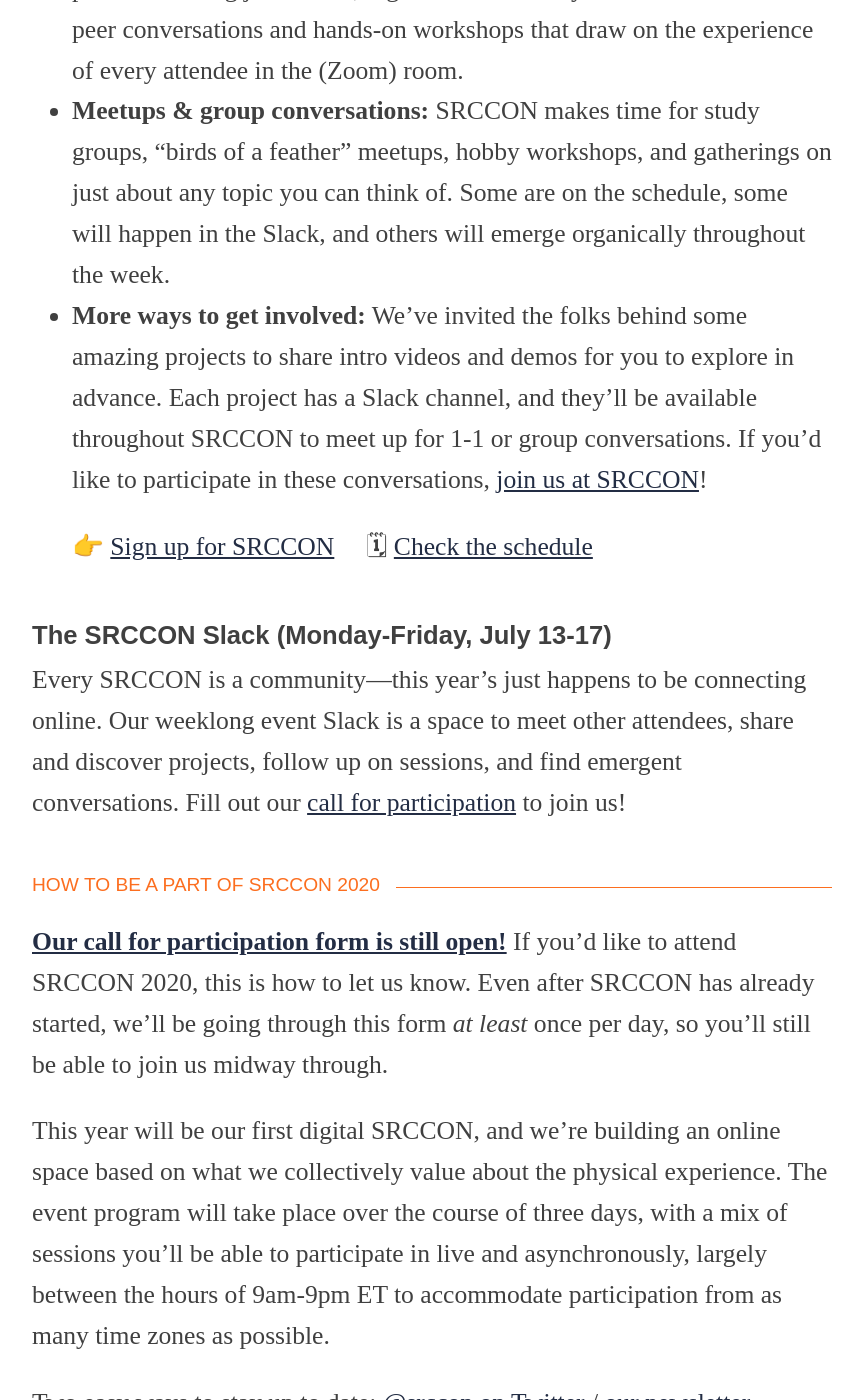
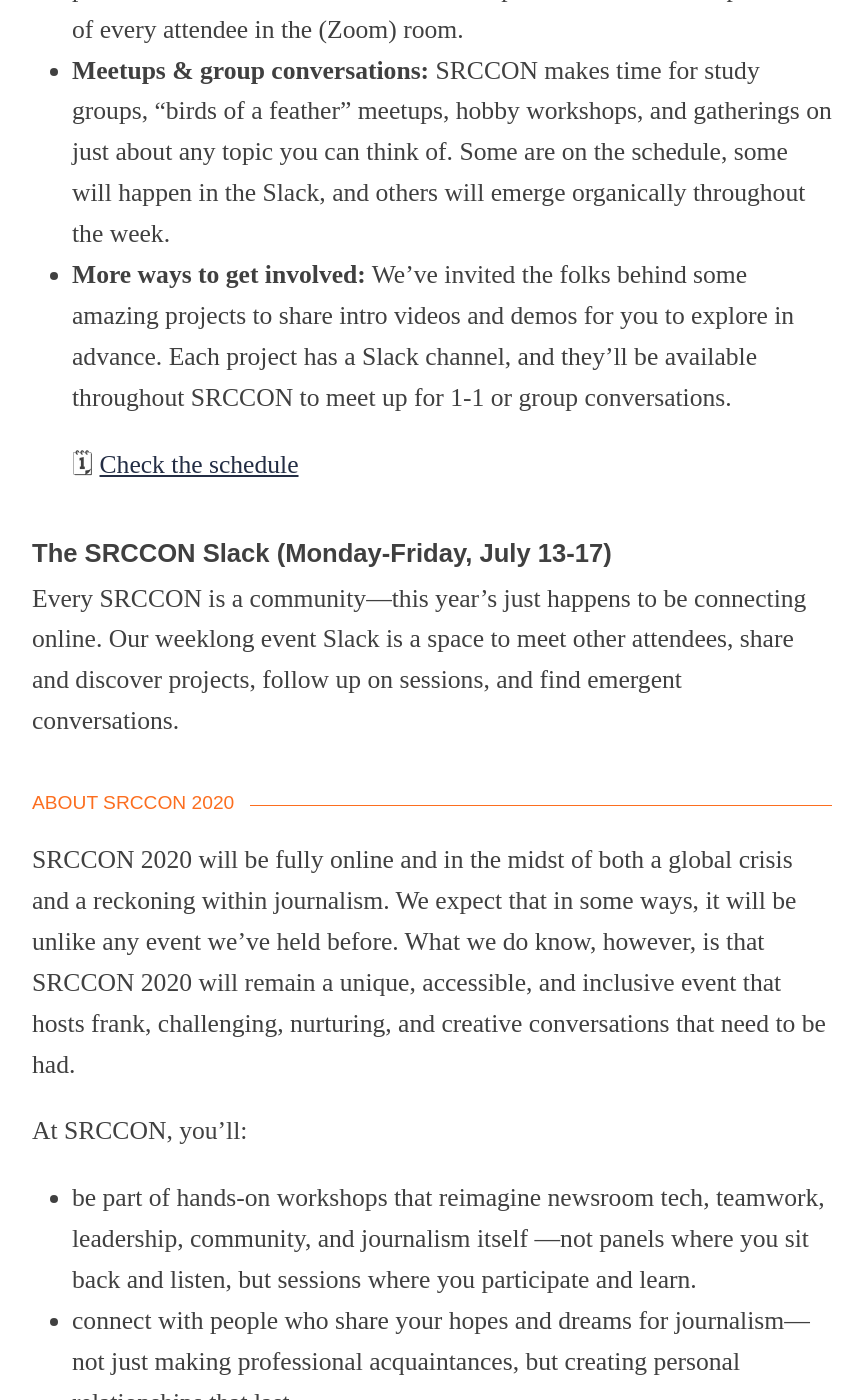
Before and after one commit to OpenNews/srccon-2020, a Jekyll site: the page built from homepage.md, in a window 1280 px wide and 1400 px high, scrolled down 1398 px. Shown: the whole window, without its empty margins (208-1071 px from the left). Built offline with Jekyll 4.4.1, drawn with Linux system fonts in a browser that asks for light colours; some web fonts are replaced; our own code applies the rules of GitHub Pages for plain Markdown files; some of the changed text lies outside the part shown.

Commit message:
removing CFP link

```diff
--- a/homepage.md
+++ b/homepage.md
@@ -8,33 +8,32 @@
 **[Check out the schedule for SRCCON 2020!](/schedule)**
 
 * **Registered attendees:** You can start participating right now. [All the sign-in links are here on Eventbrite](https://2020.srccon.org/signin).
-* **Want to join us?** [It's not too late](/participation/form).
 
-Here's our program for the week, and how you can still get involved.
+Here's our program for the week:
 
 #### The Program (Wednesday-Friday, July 15-17)
 
 * **Talks:** The six talks on our program this year create a common foundation to build on during conversations throughout the week. SRCCON participants can watch them in advance and submit questions ahead of time, or join us live to watch the talks, listen to some fun intros for the speakers, and participate in live Q&As with the speakers.
 * **Sessions:** Participatory sessions create space to get into the biggest problems facing journalism, together. Community members will facilitate peer conversations and hands-on workshops that draw on the experience of every attendee in the (Zoom) room.
 * **Meetups & group conversations:** SRCCON makes time for study groups, "birds of a feather" meetups, hobby workshops, and gatherings on just about any topic you can think of. Some are on the schedule, some will happen in the Slack, and others will emerge organically throughout the week.
-* **More ways to get involved:** We’ve invited the folks behind some amazing projects to share intro videos and demos for you to explore in advance. Each project has a Slack channel, and they’ll be available throughout SRCCON to meet up for 1-1 or group conversations. If you'd like to participate in these conversations, [join us at SRCCON](/participation/form)!
+* **More ways to get involved:** We’ve invited the folks behind some amazing projects to share intro videos and demos for you to explore in advance. Each project has a Slack channel, and they’ll be available throughout SRCCON to meet up for 1-1 or group conversations.
 
 <ul class="action-links">
-    <li>👉 <a href="/participation/form">Sign up for SRCCON</a></li>
     <li>🗓 <a href="/schedule">Check the schedule</a></li>
 </ul>
 
 #### The SRCCON Slack (Monday-Friday, July 13-17)
 
-Every SRCCON is a community—this year's just happens to be connecting online. Our weeklong event Slack is a space to meet other attendees, share and discover projects, follow up on sessions, and find emergent conversations. Fill out our [call for participation](/participation/form) to join us!
+Every SRCCON is a community—this year's just happens to be connecting online. Our weeklong event Slack is a space to meet other attendees, share and discover projects, follow up on sessions, and find emergent conversations.
 
+<!--
 ### How to be a part of SRCCON 2020
 
 **[Our call for participation form is still open!](/participation/form)** If you’d like to attend SRCCON 2020, this is how to let us know. Even after SRCCON has already started, we'll be going through this form _at least_ once per day, so you'll still be able to join us midway through.
 
 This year will be our first digital SRCCON, and we're building an online space based on what we collectively value about the physical experience. The event program will take place over the course of three days, with a mix of sessions you'll be able to participate in live and asynchronously, largely between the hours of 9am-9pm ET to accommodate participation from as many time zones as possible.
 
-Two easy ways to stay up to date: [@srccon on Twitter](https://twitter.com/srccon) / [our newsletter](https://opennews.us5.list-manage.com/subscribe?u=71c95e9a43708843d2fdc1f09&id=996e9290cc)
+Two easy ways to stay up to date: [@srccon on Twitter](https://twitter.com/srccon) / [our newsletter](https://opennews.us5.list-manage.com/subscribe?u=71c95e9a43708843d2fdc1f09&id=996e9290cc)-->
 
 ### About SRCCON 2020
 
```
